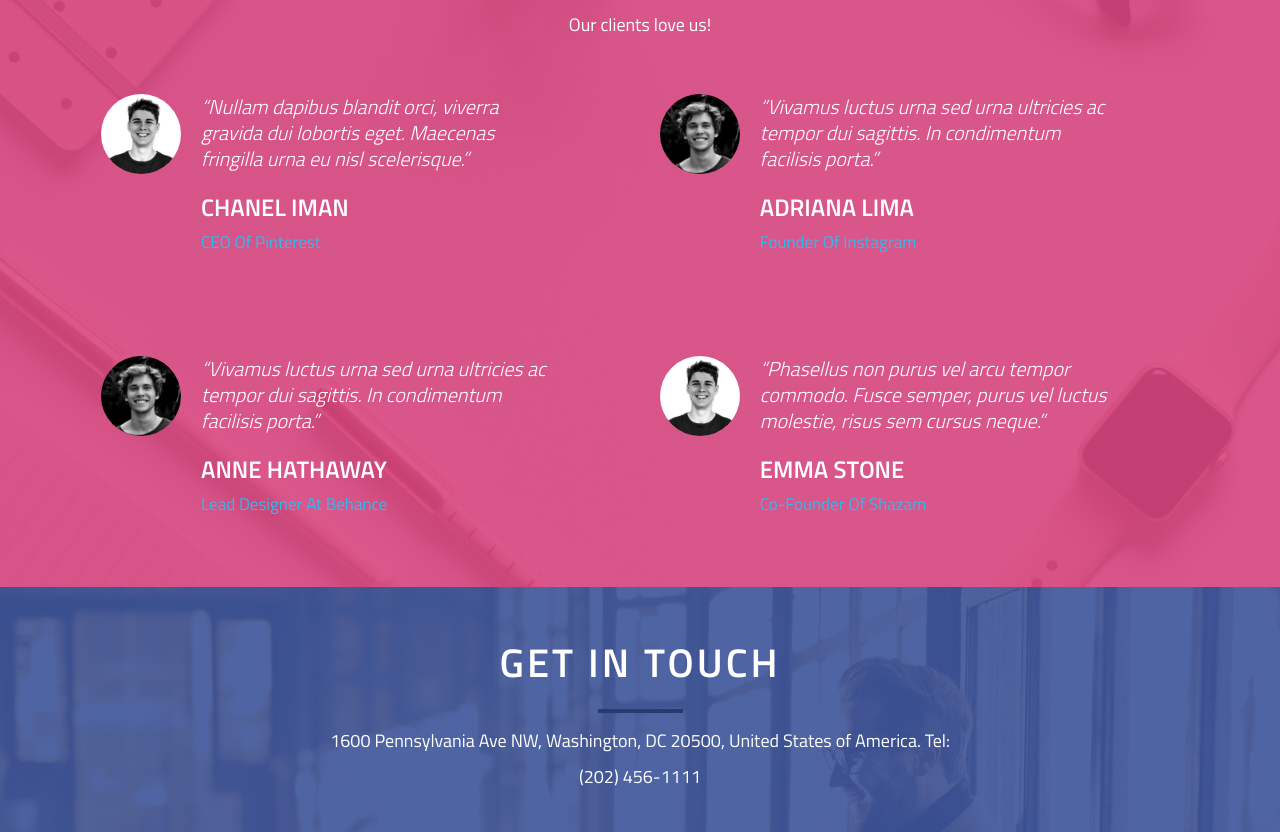
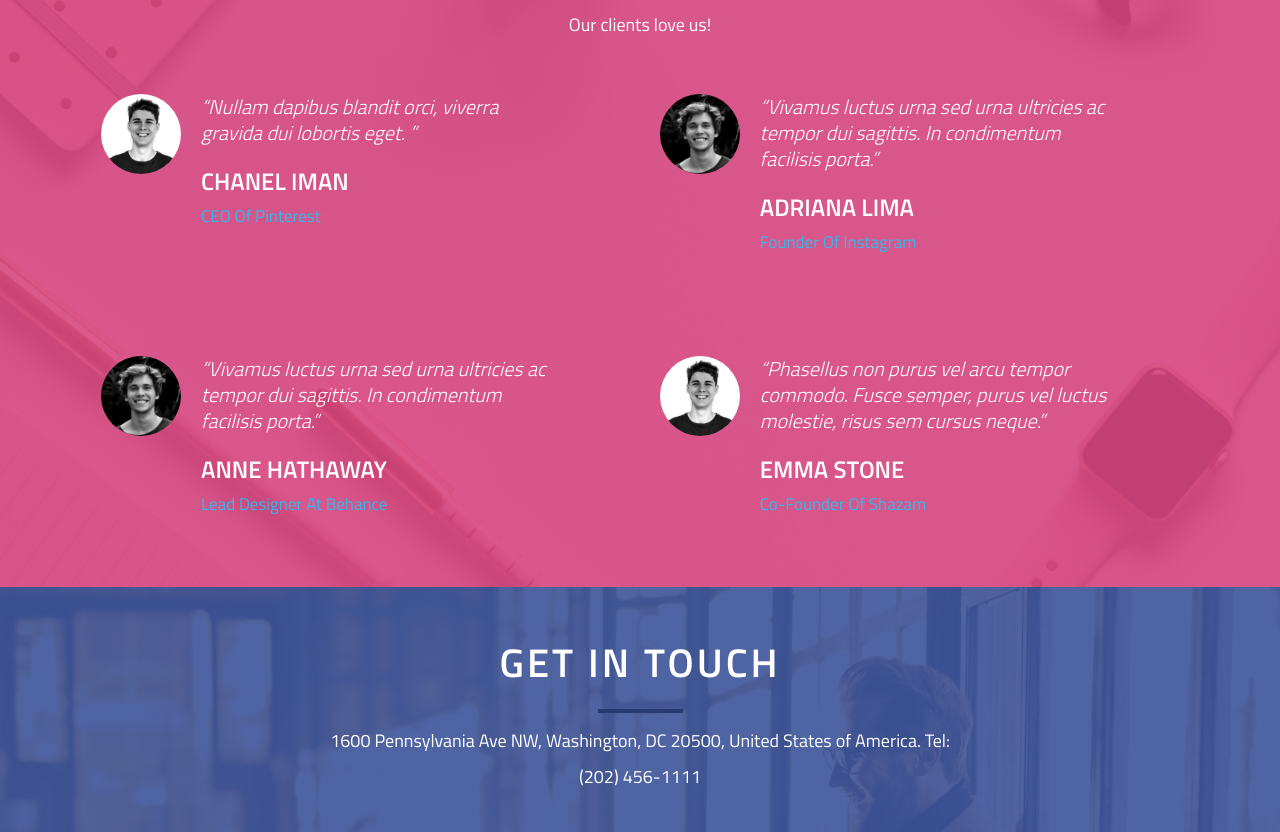
Before and after one commit to smarifuli43/team, a plain HTML site: page index.html in a window 1280 px wide. Shown: the part 3311-4143 px from the top of the page. Drawn offline with nearby package versions, Linux system fonts and the light colour scheme.

Commit message:
changes3

```diff
--- a/index.html
+++ b/index.html
@@ -339,7 +339,7 @@
         <img src="./resources/Images/4.jpg" alt="">
       </div>
       <div class="client-review">
-        <p>“Nullam dapibus blandit orci, viverra gravida dui lobortis eget. Maecenas fringilla urna eu nisl scelerisque.”</p>
+        <p>“Nullam dapibus blandit orci, viverra gravida dui lobortis eget. ”</p>
         <h3>Chanel Iman</h3>
         <span class="role">CEO of Pinterest</span>
       </div>
```
